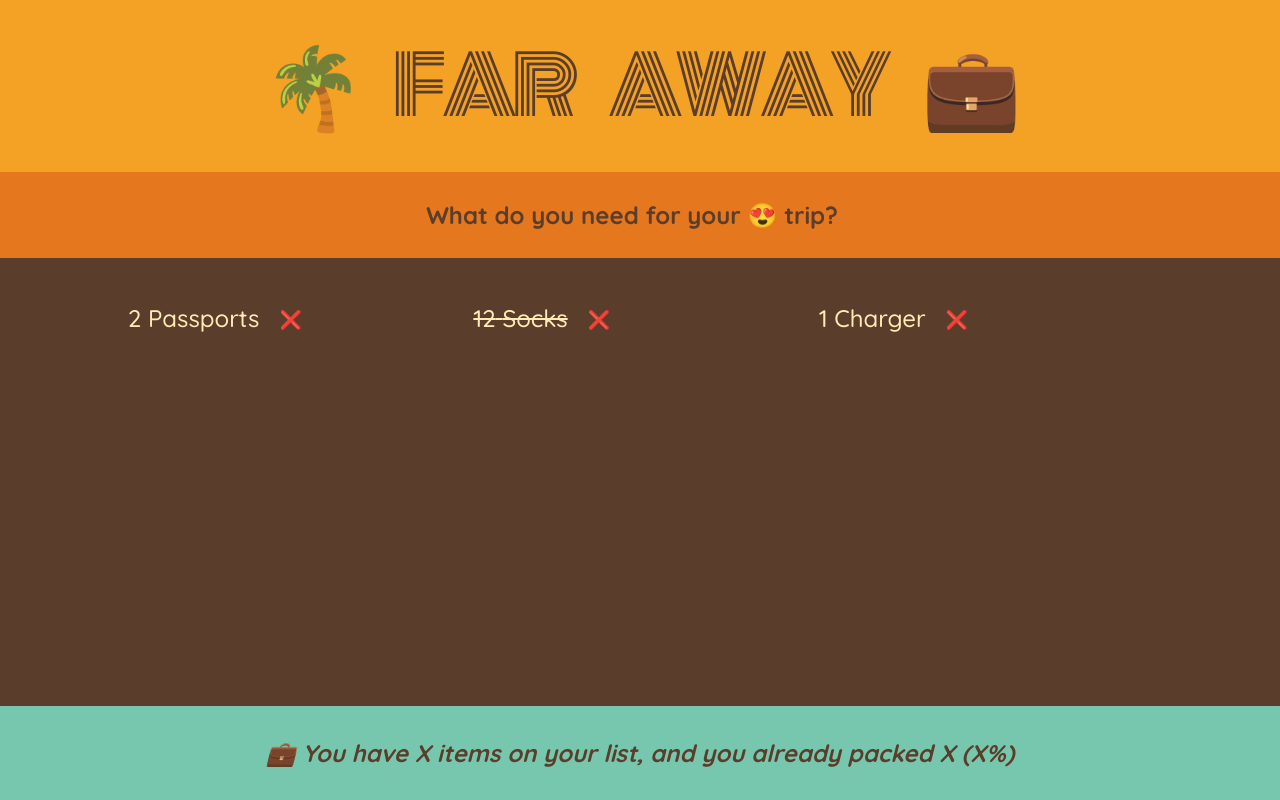
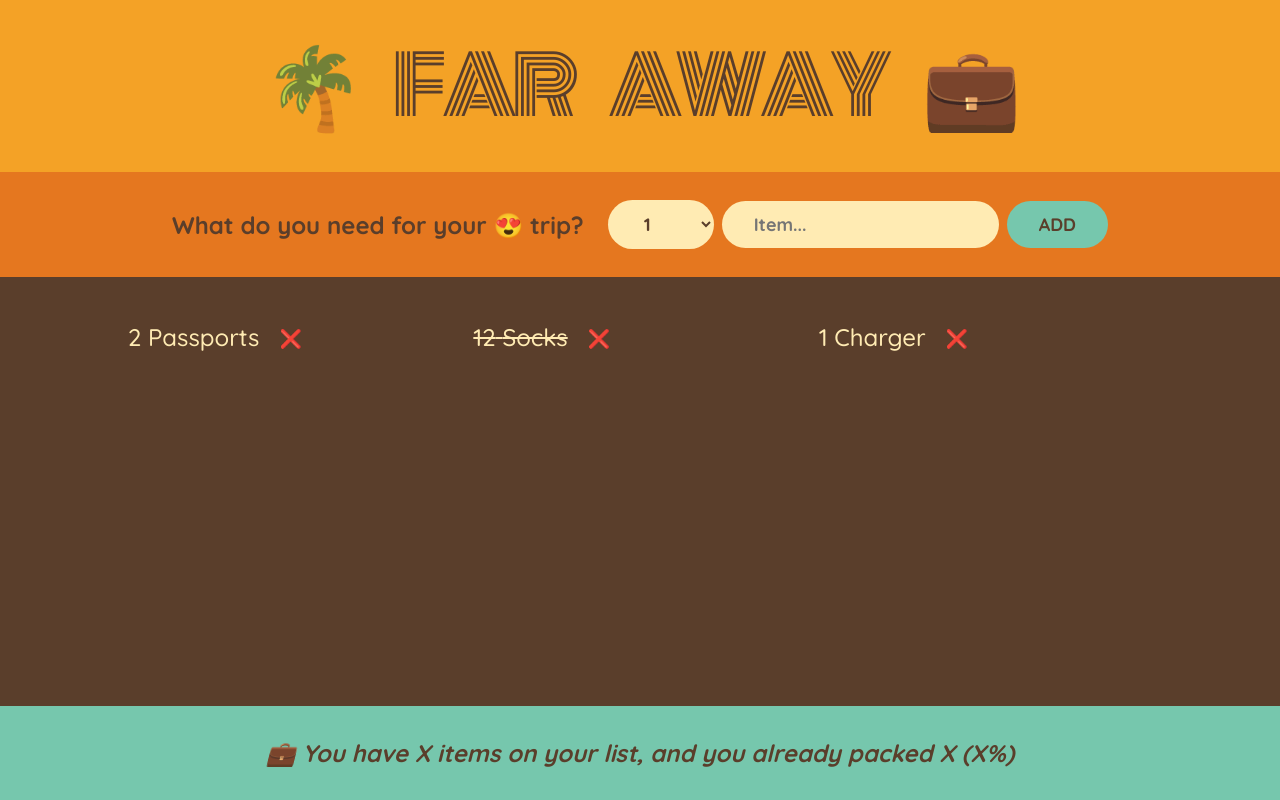
Before and after one commit to egalbraith/travel-list, a React (Create React App) app: page / in a window 1280 px wide. Built offline with nearby package versions, Linux system fonts and the light colour scheme.

Commit message:
Add a form

```diff
--- a/src/App.js
+++ b/src/App.js
@@ -1,3 +1,5 @@
+import { useState } from "react";
+
 const initialItems = [
   { id: 1, description: "Passports", quantity: 2, packed: false },
   { id: 2, description: "Socks", quantity: 12, packed: true },
@@ -20,10 +22,40 @@
 }
 
 function Form() {
+  const [description, setDescription] = useState("");
+  const [quantity, setQuantity] = useState(1);
+
+  function handleSubmit(event) {
+    event.preventDefault();
+    if (!description) {
+      return;
+    }
+    const newItem = { description, quantity, packed: false, id: Date.now() };
+    setDescription("");
+    setQuantity(1);
+  }
+
   return (
-    <div className="add-form">
+    <form className="add-form" onSubmit={handleSubmit}>
       <h3>What do you need for your 😍 trip?</h3>
-    </div>
+      <select
+        value={quantity}
+        onChange={(e) => setQuantity(Number(e.target.value))}
+      >
+        {Array.from({ length: 20 }, (_, i) => i + 1).map((num) => (
+          <option value={num} key={num}>
+            {num}
+          </option>
+        ))}
+      </select>
+      <input
+        type="text"
+        placeholder="Item..."
+        value={description}
+        onChange={(e) => setDescription(e.target.value)}
+      />
+      <button>Add</button>
+    </form>
   );
 }
 
@@ -32,7 +64,7 @@
     <div className="list">
       <ul>
         {initialItems.map((item) => (
-          <Item item={item} />
+          <Item item={item} key={item.id} />
         ))}
       </ul>
     </div>
```
